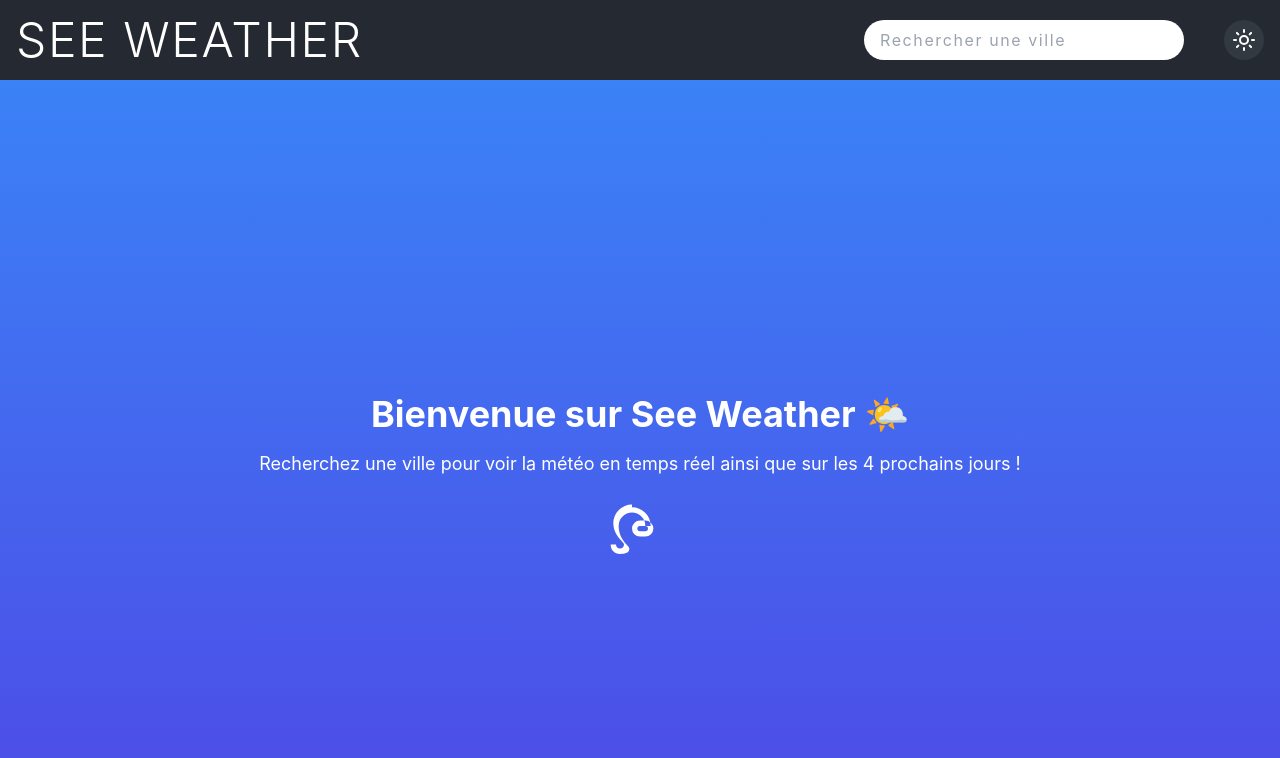
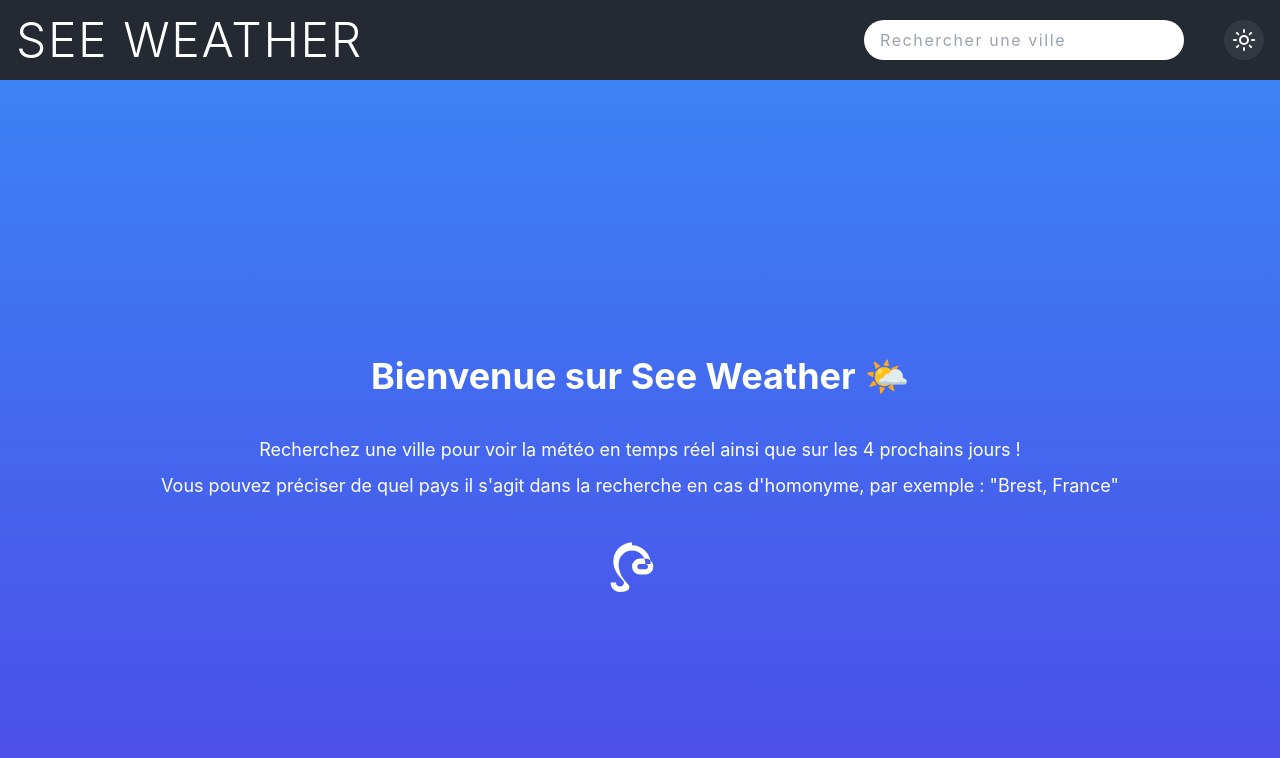
Before and after one commit to SEBonduel/weather-app, a React (Create React App) app: page / in a window 1280 px wide. Shown: the top 758 px of the page. Built offline with nearby package versions, Linux system fonts and the light colour scheme; no server answers; what i18n-iso-countries would draw is missing.

Commit message:
fix syntax

```diff
--- a/src/App.js
+++ b/src/App.js
@@ -1,7 +1,7 @@
 import React, { useState } from "react";
 import Weather from "./Weather"; // Composant pour la météo actuelle
 import Navbar from "./Navbar"; // Navbar pour la recherche
-import Weather7Day from "./Weather4Day"; // Prévisions sur 7 jours
+import Weather4Day from "./Weather4Day"; // Prévisions sur 7 jours
 import { motion, AnimatePresence } from "framer-motion"; // Import des animations
 import "./App.css";
 
@@ -11,7 +11,7 @@ function App() {
 
   // Fonction pour gérer la recherche de ville
   const handleSearch = (newCity) => {
-    setCity(newCity); // Met à jour la ville
+    setCity(newCity);
   };
 
   // Fonction pour gérer le changement de fond
@@ -34,8 +34,9 @@ function App() {
             exit={{ opacity: 0, y: -30, scale: 0.95 }}
             transition={{ duration: 0.8, ease: "easeInOut" }}
           >
-            <h1 className="text-4xl font-bold mb-4">Bienvenue sur See Weather 🌤️</h1>
-            <p className="text-lg mb-6">Recherchez une ville pour voir la météo en temps réel ainsi que sur les 4 prochains jours !</p>
+            <h1 className="text-4xl font-bold mb-10">Bienvenue sur See Weather 🌤️</h1>
+            <p className="text-lg mb-2">Recherchez une ville pour voir la météo en temps réel ainsi que sur les 4 prochains jours !</p>
+            <p className="text-lg mb-10">Vous pouvez préciser de quel pays il s'agit dans la recherche en cas d'homonyme, par exemple : "Brest, France"</p>
             <motion.div animate={{ y: [0, -10, 0] }} transition={{ repeat: Infinity, duration: 1.5 }}>
               <svg className="w-16 h-16 text-white" xmlns="http://www.w3.org/2000/svg" viewBox="0 0 24 24" fill="currentColor">
                 <path d="M9 3a7 7 0 00-7 7c0 2.666 1.333 4.667 2.5 6 .5.5 1.5 1.5 1.5 2 0 .667-.5 1.5-1.5 1.5s-1.5-.833-1.5-1.5h-2c0 2.167 1.5 3.5 3.5 3.5S8 21.167 8 19.5c0-.5-1-1.5-1.5-2C5.333 16 4 14 4 11a5 5 0 0110 0h2a7 7 0 00-7-7zm3 6h2a3 3 0 013 3 3 3 0 01-3 3h-2a3 3 0 01-3-3 3 3 0 013-3zm0 2a1 1 0 00-1 1 1 1 0 001 1h2a1 1 0 001-1 1 1 0 00-1-1h-2z"></path>
@@ -55,8 +56,8 @@ function App() {
           >
             {/* Météo actuelle */}
             <Weather city={city} onBackgroundChange={handleBackgroundChange} />
-            {/* Prévisions sur 7 jours */}
-            <Weather7Day city={city} />
+            {/* Prévisions sur 4 jours */}
+            <Weather4Day city={city} />
           </motion.div>
         )}
       </AnimatePresence>
```
